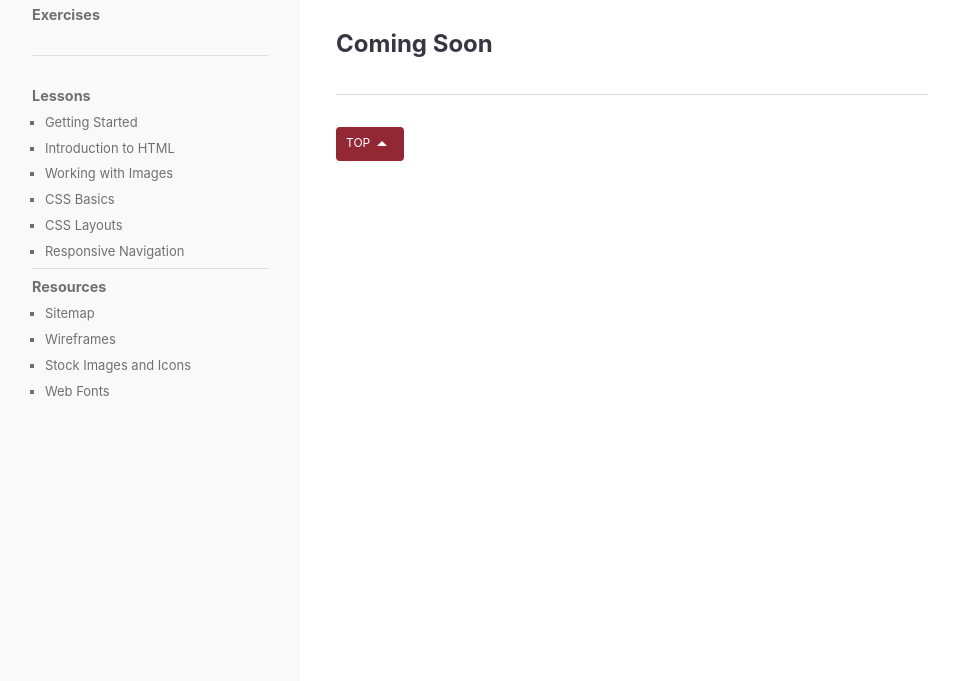
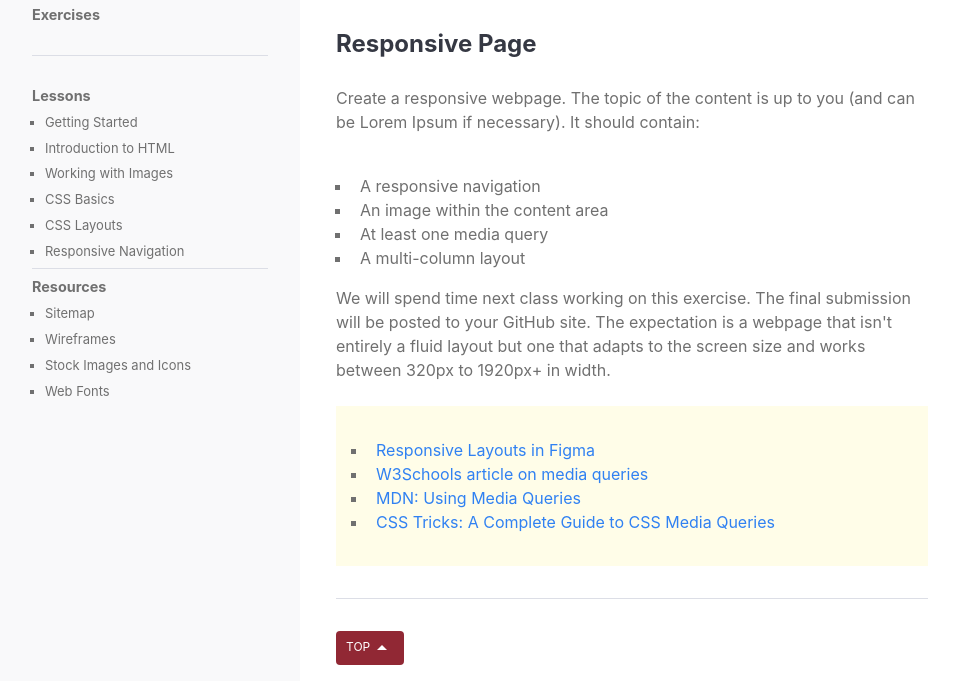
Before and after one commit to richhauck/art140, an Eleventy site: page src/exercises/05.html in a window 1280 px wide. Shown: the part 234-915 px from the top of the page, without its empty margins (0-961 px from the left). Before the commit the page ends 800 px from the top, so only its background shows below. Built offline with nearby package versions, Linux system fonts and the light colour scheme; Eleventy itself is replaced by a stand-in of ours; files that its build step writes are made by us from their sources.

Commit message:
Added project 3

```diff
--- a/src/exercises/05.html
+++ b/src/exercises/05.html
@@ -3,4 +3,47 @@ layout: 'default.njk'
 title: Exercise 5
 ---
 
-<h2>Coming Soon</h2>
+<h2>Responsive Page</h2>
+<p>
+  Create a responsive webpage. The topic of the content is up to you (and can be
+  Lorem Ipsum if necessary). It should contain:
+</p>
+<ul>
+  <li>A responsive navigation</li>
+  <li>An image within the content area</li>
+  <li>At least one media query</li>
+  <li>A multi-column layout</li>
+</ul>
+<p>
+  We will spend time next class working on this exercise. The final submission
+  will be posted to your GitHub site. The expectation is a webpage that isn't
+  entirely a fluid layout but one that adapts to the screen size and works
+  between 320px to 1920px+ in width.
+</p>
+
+<aside>
+  <ul>
+    <li>
+      <a
+        href="https://www.figma.com/blog/creating-responsive-layout-templates-in-figma"
+        >Responsive Layouts in Figma</a
+      >
+    </li>
+    <li>
+      <a href="https://www.w3schools.com/css/css3_mediaqueries.asp"
+        >W3Schools article on media queries</a
+      >
+    </li>
+    <li>
+      <a
+        href="https://developer.mozilla.org/en-US/docs/Web/CSS/CSS_media_queries/Using_media_queries"
+        >MDN: Using Media Queries
+      </a>
+    </li>
+    <li>
+      <a href="https://css-tricks.com/a-complete-guide-to-css-media-queries/"
+        >CSS Tricks: A Complete Guide to CSS Media Queries
+      </a>
+    </li>
+  </ul>
+</aside>
```
Also changed, not shown: src/projects/index.html (+1 -1 lines), src/projects/project-3.html (+15 -10 lines), src/schedule.html (+3 -3 lines).
